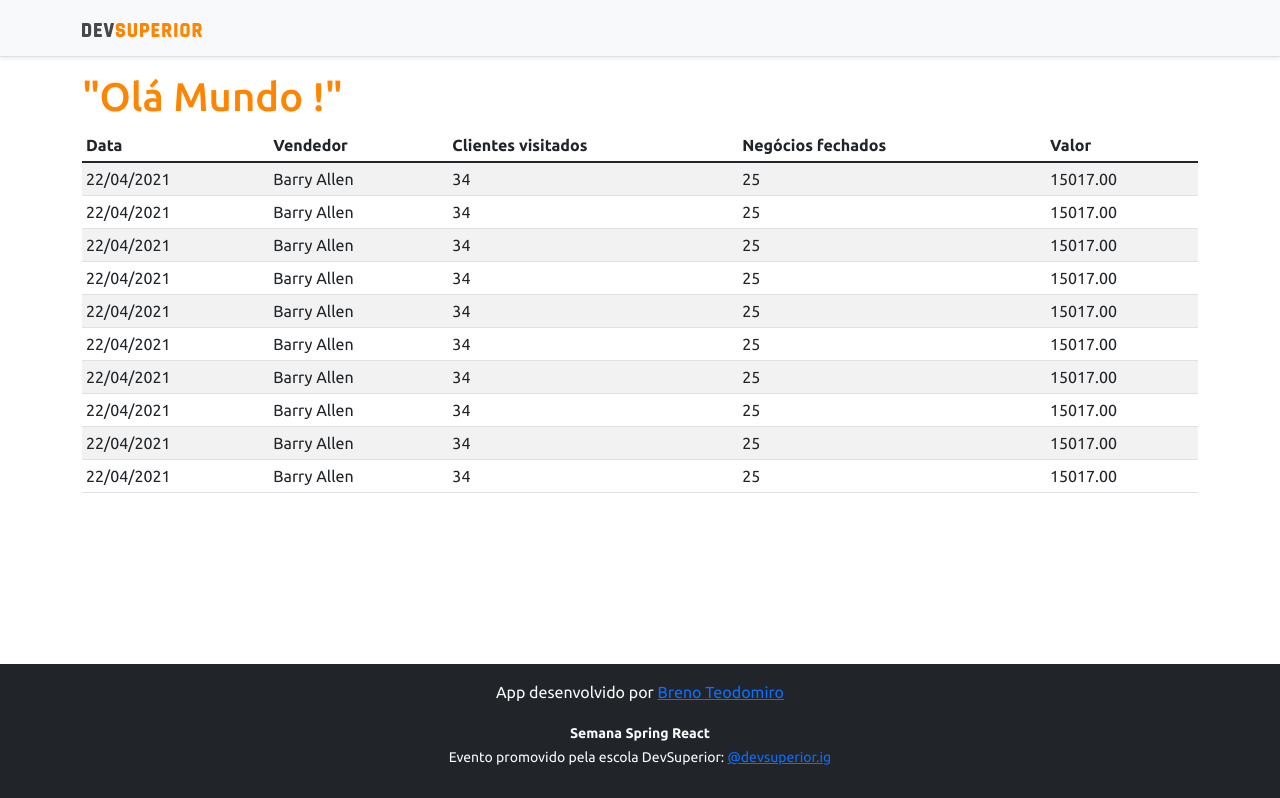
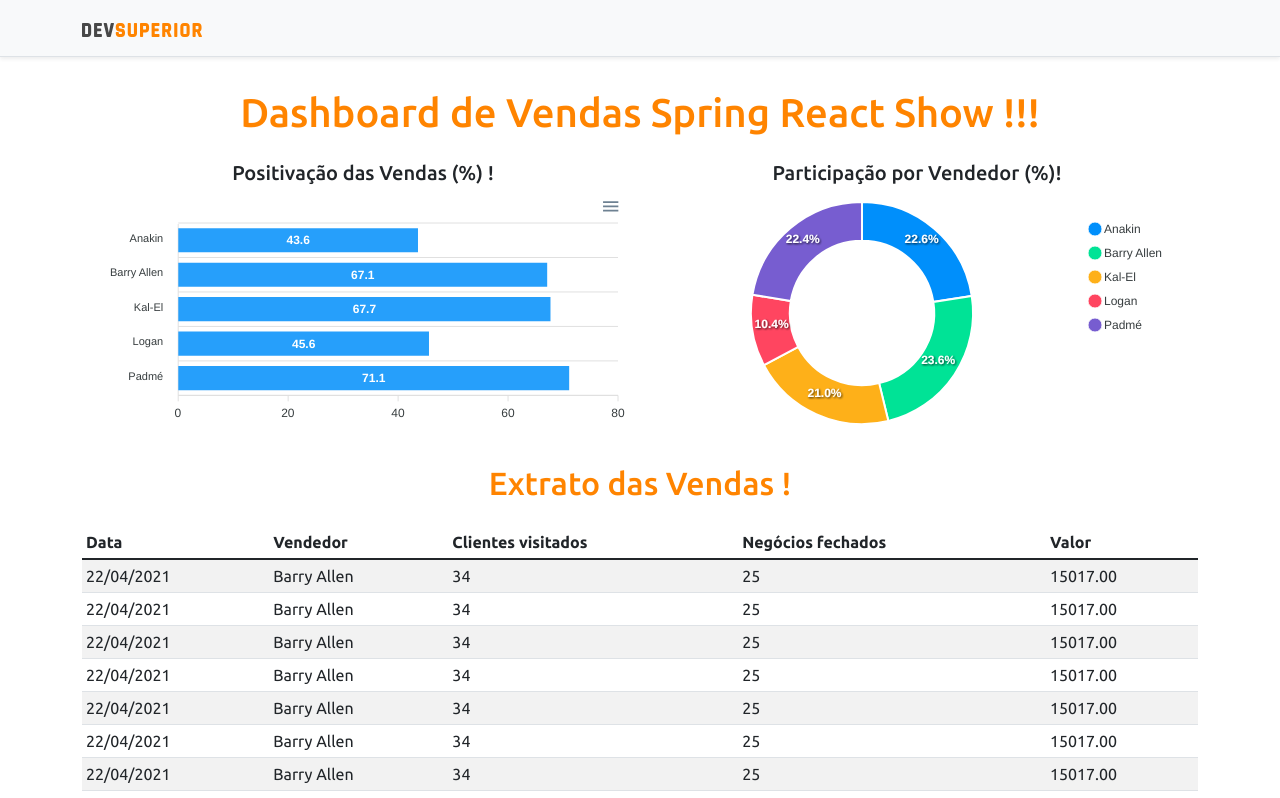
Before and after one commit to brenoneto12/Projeto-sds3, a React (Create React App) app in the folder frontend/: page / in a window 1280 px wide. Shown: the top 798 px of the page. Built offline with nearby package versions, Linux system fonts and the light colour scheme.

Commit message:
Statics charts

```diff
--- a/frontend/package.json
+++ b/frontend/package.json
@@ -12,8 +12,10 @@
     "@types/node": "^12.0.0",
     "@types/react": "^17.0.0",
     "@types/react-dom": "^17.0.0",
+    "apexcharts": "^3.29.0",
     "bootstrap": "^5.1.3",
     "react": "^17.0.2",
+    "react-apexcharts": "^1.3.9",
     "react-dom": "^17.0.2",
     "react-scripts": "4.0.3",
     "typescript": "^4.1.2",
--- a/frontend/src/App.tsx
+++ b/frontend/src/App.tsx
@@ -1,3 +1,5 @@
+import DonutChart from "components/DonutChart";
+import BarChart from "components/BarChart";
 import DataTable from "components/DataTable";
 import Footer from "components/Footer";
 import NavBar from "components/NavBar";
@@ -6,12 +8,32 @@
   return (
     <>
       <NavBar />
+
       <div className="container">
-        <h1 className="text-primary">"Olá Mundo !" </h1>
+        <h1 className="text-center text-primary py-3">Dashboard de Vendas Spring React Show !!! </h1>
+
+
+        <div className="row px-3">
+          <div className="col -sm -6">
+            <h5 className="text-center text_secundary">Positivação das Vendas (%) !</h5>
+            <BarChart />
+          </div>
+          <div className="col -sm -6">
+            <h5 className="text-center text_secundary">Participação por Vendedor (%)!</h5>
+            <DonutChart />
+          </div>
+        </div>
+
+
+        <div className="py-3">
+          <h2 className="text-center text-primary"> Extrato das Vendas !</h2>
+        </div>
+
 
         <DataTable />
 
       </div>
+
       <Footer />
     </>
   );
--- /dev/null
+++ b/frontend/src/components/BarChart/index.tsx
@@ -0,0 +1,37 @@
+import Chart from "react-apexcharts";
+
+const BarChart = () => {
+
+    const options = {
+        plotOptions: {
+            bar: {
+                horizontal: true,
+            }
+        },
+    };
+
+    const mockData = {
+        labels: {
+            categories: ['Anakin', 'Barry Allen', 'Kal-El', 'Logan', 'Padmé']
+        },
+        series: [
+            {
+                name: "% Sucesso",
+                data: [43.6, 67.1, 67.7, 45.6, 71.1]
+            }
+        ]
+    };
+
+    return (
+
+        <Chart
+            options = {{...options, xaxis: mockData.labels}}
+            series = {mockData.series}
+            type = "bar"
+            height = "240"
+        />
+
+    );
+  };
+
+  export default BarChart;
--- /dev/null
+++ b/frontend/src/components/DonutChart/index.tsx
@@ -0,0 +1,25 @@
+import Chart from "react-apexcharts";
+
+const DunotChart = () => {
+  const mockData = {
+    series: [477138, 499928, 444867, 220426, 473088],
+    labels: ["Anakin", "Barry Allen", "Kal-El", "Logan", "Padmé"],
+  };
+
+  const options = {
+    legend: {
+      show: true,
+    },
+  };
+
+  return (
+    <Chart
+      options={{ ...options, labels: mockData.labels }}
+      series={mockData.series}
+      type="donut"
+      height="240"
+    />
+  );
+};
+
+export default DunotChart;
```
Also changed, not shown: 1 other file (tests, documents, lock files or other folders).
